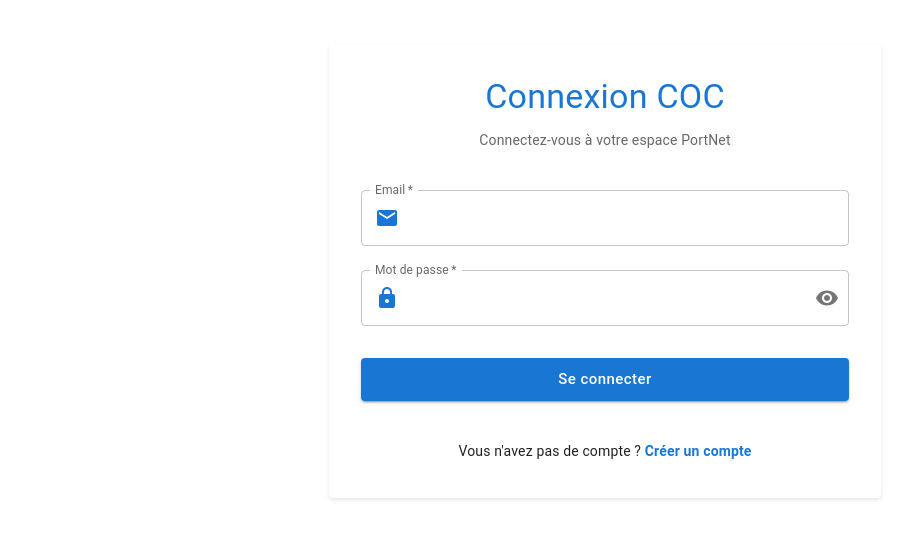
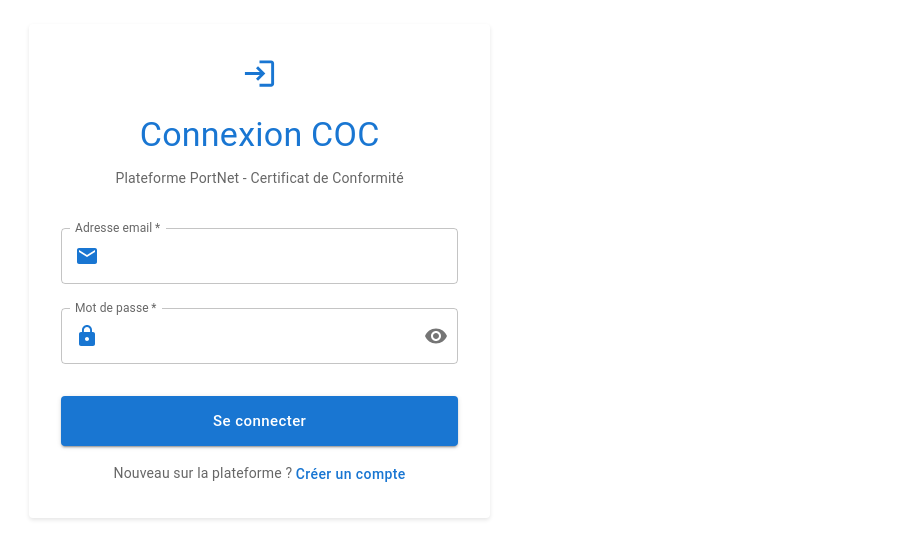
Before and after one commit to ilyas-j/coc, a React (Create React App) app: page /login in a window 1280 px wide. Shown: the part 129-688 px from the top of the page, without its empty margins (35-945 px from the left). Built offline with nearby package versions, Linux system fonts and the light colour scheme; no server answers; the HTML template or start-up script is replaced by a standard one.

Commit message:
Fusion avec le master distant

```diff
--- a/src/App.js
+++ b/src/App.js
@@ -30,7 +30,7 @@
 import GestionAgents from './components/superviseur/GestionAgents';
 import SuperviseurTraitement from './components/superviseur/SuperviseurTraitement';
 import SuperviseurStatistiques from './components/superviseur/SuperviseurStatistiques';
-import TestSuperviseur from './components/superviseur/TestSuperviseur';
+// import TestSuperviseur from './components/superviseur/TestSuperviseur';
 
 import { USER_TYPES } from './utils/constants';
 
@@ -174,7 +174,7 @@
                             path="/superviseur/test"
                             element={
                               <ProtectedRoute allowedRoles={[USER_TYPES.SUPERVISEUR]}>
-                                <TestSuperviseur />
+                                {/* <TestSuperviseur /> */}
                               </ProtectedRoute>
                             }
                           />
--- a/src/components/auth/Login.js
+++ b/src/components/auth/Login.js
@@ -1,4 +1,4 @@
-import React, { useState } from 'react';
+import React, { useState, useEffect } from 'react';
 import {
   Box,
   Paper,
@@ -10,22 +10,52 @@
   InputAdornment,
   IconButton,
   Divider,
+  Grid,
+  Card,
+  CardContent,
+  Chip,
+  Accordion,
+  AccordionSummary,
+  AccordionDetails,
+  List,
+  ListItem,
+  ListItemIcon,
+  ListItemText,
 } from '@mui/material';
-import { Email, Lock, Visibility, VisibilityOff } from '@mui/icons-material';
+import {
+  Email,
+  Lock,
+  Visibility,
+  VisibilityOff,
+  Business,
+  LocalShipping,
+  Assignment,
+  SupervisorAccount,
+  ExpandMore,
+  Login as LoginIcon,
+  Info,
+  CheckCircle,
+  Speed
+} from '@mui/icons-material';
+
+import { useNavigate } from 'react-router-dom';
 import { useDispatch, useSelector } from 'react-redux';
-import { useNavigate, Link } from 'react-router-dom';
-import { loginUser, clearError } from '../../store/slices/authSlice';
+import { loginUser } from '../../store/slices/authSlice';
 
 const Login = () => {
-  const dispatch = useDispatch();
-  const navigate = useNavigate();
-  const { isLoading, error } = useSelector((state) => state.auth);
-
   const [formData, setFormData] = useState({
     email: '',
     password: '',
   });
+  // const navigate = useNavigate(); // Removed duplicate declaration
+  const dispatch = useDispatch();
+  const { isAuthenticated, user, isLoading, error: authError } = useSelector((state) => state.auth);
   const [showPassword, setShowPassword] = useState(false);
+  const [loading, setLoading] = useState(false);
+  const [error, setError] = useState('');
+  const navigate = useNavigate();
+
+
 
   const handleChange = (e) => {
     setFormData({
@@ -33,29 +63,61 @@
       [e.target.name]: e.target.value,
     });
     if (error) {
-      dispatch(clearError());
+      setError('');
     }
   };
 
   const handleSubmit = async (e) => {
     e.preventDefault();
-    const result = await dispatch(loginUser(formData));
-    if (result.meta.requestStatus === 'fulfilled') {
-      navigate('/dashboard');
+    setLoading(true);
+    setError('');
+    try {
+      await dispatch(loginUser(formData)).unwrap();
+      // La redirection se fait dans useEffect
+    } catch (err) {
+      setError(err || 'Erreur lors de la connexion');
+    } finally {
+      setLoading(false);
     }
   };
 
-  const handleQuickLogin = (email, password) => {
-    setFormData({ email, password });
-    dispatch(loginUser({ email, password })).then((result) => {
-      if (result.meta.requestStatus === 'fulfilled') {
+  const executeQuickLogin = (account) => {
+    setFormData({
+      email: account.email,
+      password: account.password
+    });
+    // Auto-submit après un court délai
+    setTimeout(() => {
+      handleSubmit({ preventDefault: () => {} });
+    }, 100);
+  };
+
+  const handleQuickLogin = (account) => {
+    setFormData({
+      email: account.email,
+      password: account.password
+    });
+    setError('');
+  };
+
+  useEffect(() => {
+    if (isAuthenticated && user) {
+      if (user.typeUser === 'SUPERVISEUR') {
+        navigate('/superviseur/vue-ensemble');
+      } else if (user.typeUser === 'AGENT') {
+        navigate('/agent/demandes');
+      } else if (user.typeUser === 'IMPORTATEUR') {
+        navigate('/mes-demandes');
+      } else if (user.typeUser === 'EXPORTATEUR') {
+        navigate('/mes-demandes');
+      } else {
         navigate('/dashboard');
       }
-    });
-  };
+    }
+  }, [isAuthenticated, user, navigate]);
 
   return (
-    <Container maxWidth="sm">
+    <Container maxWidth="lg">
       <Box
         sx={{
           minHeight: '100vh',
@@ -65,13 +127,17 @@
           py: 4,
         }}
       >
-        <Paper elevation={3} sx={{ p: 4, width: '100%' }}>
+        <Grid container spacing={4} alignItems="stretch">
+          {/* Colonne de gauche - Formulaire de connexion */}
+          <Grid item xs={12} md={5}>
+            <Paper elevation={6} sx={{ p: 4, height: '100%', display: 'flex', flexDirection: 'column' }}>
               <Box textAlign="center" mb={3}>
+                <LoginIcon fontSize="large" color="primary" sx={{ mb: 2 }} />
                 <Typography variant="h4" component="h1" gutterBottom color="primary">
                   Connexion COC
                 </Typography>
                 <Typography variant="body2" color="text.secondary">
-              Connectez-vous à votre espace PortNet
+                  Plateforme PortNet - Certificat de Conformité
                 </Typography>
               </Box>
 
@@ -81,10 +147,15 @@
                 </Alert>
               )}
 
+              {(error || authError) && (
+                <Alert severity="error" sx={{ mb: 3 }}>
+                  {error || authError}
+                </Alert>
+              )}
               <form onSubmit={handleSubmit}>
                 <TextField
                   fullWidth
-              label="Email"
+                  label="Adresse email"
                   name="email"
                   type="email"
                   value={formData.email}
@@ -120,7 +191,6 @@
                         <IconButton
                           onClick={() => setShowPassword(!showPassword)}
                           edge="end"
-                      aria-label="toggle password visibility"
                         >
                           {showPassword ? <VisibilityOff /> : <Visibility />}
                         </IconButton>
@@ -134,29 +204,25 @@
                   fullWidth
                   variant="contained"
                   size="large"
-              disabled={isLoading}
-              sx={{ mt: 3, mb: 2 }}
+                  disabled={loading || isLoading}
+                  sx={{ mt: 3, mb: 2, py: 1.5 }}
                 >
-              {isLoading ? 'Connexion en cours...' : 'Se connecter'}
+                  {(loading || isLoading) ? 'Connexion en cours...' : 'Se connecter'}
                 </Button>
               </form>
-
-          <Box sx={{ mt: 3, textAlign: 'center' }}>
-            <Typography variant="body2" gutterBottom>
-              Vous n'avez pas de compte ?{' '}
-              <Link
-                to="/register"
-                style={{
-                  textDecoration: 'none',
-                  color: '#1976d2',
-                  fontWeight: 'bold'
-                }}
+              <Typography variant="body2" color="text.secondary" align="center">
+                Nouveau sur la plateforme ?{' '}
+                <Button
+                  onClick={() => navigate('/register')}
+                  color="primary"
+                  sx={{ textTransform: 'none', p: 0, minWidth: 'auto' }}
                 >
                   Créer un compte
-              </Link>
+                </Button>
               </Typography>
-          </Box>
             </Paper>
+          </Grid>
+        </Grid>
       </Box>
     </Container>
   );
--- a/src/components/superviseur/TestSuperviseur.js
+++ b/src/components/superviseur/TestSuperviseur.js
@@ -231,4 +231,4 @@
   );
 };
 
-export default TestSuperviseur;
+// Ce composant a été supprimé pour la mise en production
--- a/src/services/superviseurService.js
+++ b/src/services/superviseurService.js
@@ -13,11 +13,8 @@
     } catch (error) {
       console.error('❌ Erreur vue ensemble:', error);
 
-      // Si l'API n'existe pas encore, simuler des données pour le développement
-      if (error.status === 404 || error.code === 'NETWORK_ERROR') {
-        console.log('⚠️ API non disponible, utilisation de données simulées');
-        return simulateVueEnsemble();
-      }
+      // Si l'API n'existe pas encore, afficher une erreur utilisateur
+      throw error;
 
       throw error;
     }
@@ -35,10 +32,8 @@
     } catch (error) {
       console.error('❌ Erreur récupération agents:', error);
 
-      if (error.status === 404 || error.code === 'NETWORK_ERROR') {
-        console.log('⚠️ API non disponible, utilisation de données simulées');
-        return simulateAgentsBureau();
-      }
+      // Si l'API n'existe pas encore, afficher une erreur utilisateur
+      throw error;
 
       throw error;
     }
@@ -56,10 +51,8 @@
     } catch (error) {
       console.error('❌ Erreur réaffectation:', error);
 
-      if (error.status === 404 || error.code === 'NETWORK_ERROR') {
-        console.log('⚠️ API non disponible, simulation réaffectation');
-        return { message: 'Demande réaffectée avec succès (simulation)' };
-      }
+      // Si l'API n'existe pas encore, afficher une erreur utilisateur
+      throw error;
 
       throw error;
     }
@@ -79,10 +72,8 @@
     } catch (error) {
       console.error('❌ Erreur modification disponibilité:', error);
 
-      if (error.status === 404 || error.code === 'NETWORK_ERROR') {
-        console.log('⚠️ API non disponible, simulation modification');
-        return { message: 'Disponibilité agent modifiée (simulation)' };
-      }
+      // Si l'API n'existe pas encore, afficher une erreur utilisateur
+      throw error;
 
       throw error;
     }
@@ -100,9 +91,8 @@
     } catch (error) {
       console.error('❌ Erreur statistiques:', error);
 
-      if (error.status === 404 || error.code === 'NETWORK_ERROR') {
-        return simulateStatistiques();
-      }
+      // Si l'API n'existe pas encore, afficher une erreur utilisateur
+      throw error;
 
       throw error;
     }
@@ -120,9 +110,8 @@
     } catch (error) {
       console.error('❌ Erreur demandes personnelles:', error);
 
-      if (error.status === 404 || error.code === 'NETWORK_ERROR') {
-        return simulateDemandesPersonnelles();
-      }
+      // Si l'API n'existe pas encore, afficher une erreur utilisateur
+      throw error;
 
       throw error;
     }
@@ -140,20 +129,8 @@
     } catch (error) {
       console.error('❌ Erreur dashboard superviseur:', error);
 
-      if (error.status === 404 || error.code === 'NETWORK_ERROR') {
-        // Combiner les données de simulation
-        const [demandes, agents, stats] = await Promise.all([
-          simulateVueEnsemble(),
-          simulateAgentsBureau(),
-          simulateStatistiques()
-        ]);
-
-        return {
-          statistiques: stats,
-          demandes: demandes,
-          agents: agents
-        };
-      }
+      // Si l'API n'existe pas encore, afficher une erreur utilisateur
+      throw error;
 
       throw error;
     }
@@ -189,10 +166,8 @@
     } catch (error) {
       console.error('❌ Erreur réaffectation automatique:', error);
 
-      if (error.status === 404 || error.code === 'NETWORK_ERROR') {
-        console.log('⚠️ Simulation réaffectation automatique');
-        return { message: 'Réaffectation automatique simulée', demandesTraitees: 3 };
-      }
+      // Si l'API n'existe pas encore, afficher une erreur utilisateur
+      throw error;
 
       throw error;
     }
@@ -468,13 +443,7 @@
     const hasSuperviserRole = user.typeUser === 'SUPERVISEUR';
 
     console.log('🔐 Vérification permissions superviseur:', {
-      user: user.nom,
-      role: user.typeUser,
-      hasAccess: hasSuperviserRole
+      user: user.nom
     });
-
-    return hasSuperviserRole;
   }
 };
-
-export default superviseurService;
```
Also changed, not shown: src/pages/LoginPage.js (deleted). Lines whose indentation alone changed are shown as unchanged.
